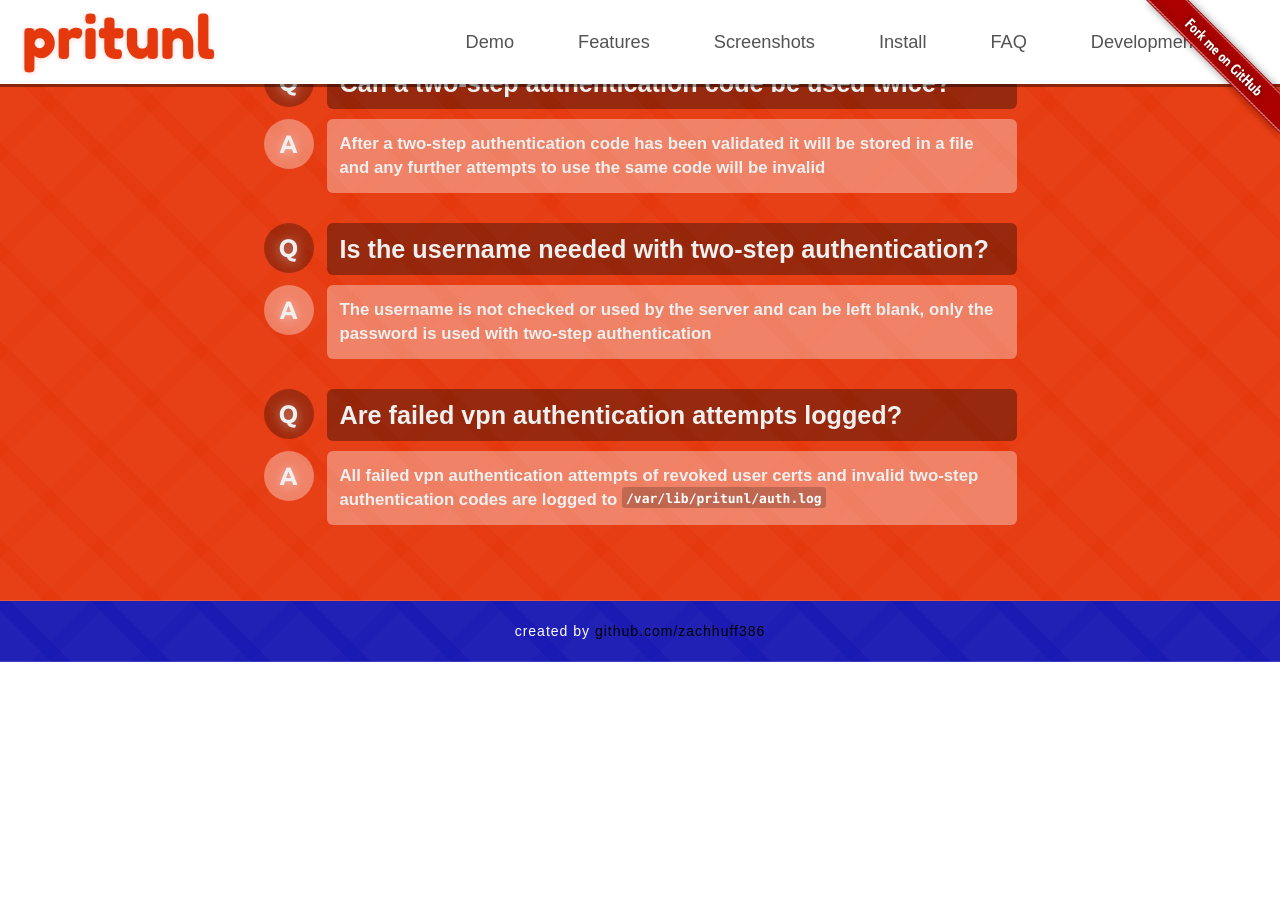
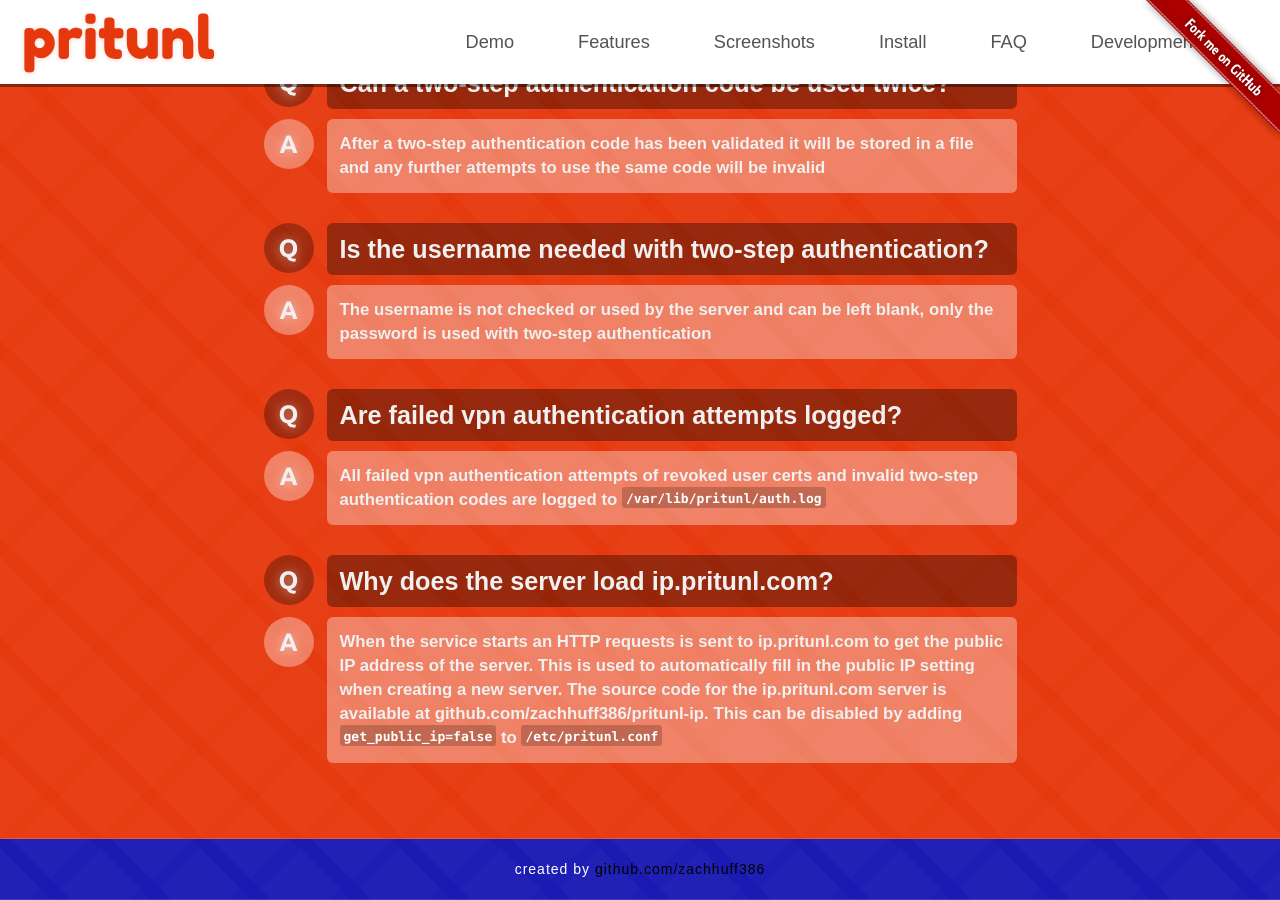
Before and after one commit to pritunl/pritunl.github.io, a Jekyll site: the page built from index.html, in a window 1280 px wide and 900 px high, scrolled down 8347 px. Built offline with Jekyll 4.4.1, drawn with Linux system fonts in a browser that asks for light colours; nearby versions of some CDN libraries; Markdown is read by kramdown in place of the engine named in the settings; before the commit the page ends 9009 px from its top, so only the background shows below that.

Commit message:
Add faq question

```diff
--- a/index.html
+++ b/index.html
@@ -1173,6 +1173,23 @@
             </div>
           </div>
         </div>
+          <div class="faq-point question clearfix">
+            <div class="faq-point-label header">
+              <span>Q</span>
+            </div>
+            <div class="faq-point-description">
+              <span>Why does the server load ip.pritunl.com?</span>
+            </div>
+          </div>
+          <div class="faq-point answer clearfix">
+            <div class="faq-point-label header">
+              <span>A</span>
+            </div>
+            <div class="faq-point-description">
+              When the service starts an HTTP requests is sent to ip.pritunl.com to get the public IP address of the server. This is used to automatically fill in the public IP setting when creating a new server. The source code for the ip.pritunl.com server is available at github.com/zachhuff386/pritunl-ip. This can be disabled by adding <pre>get_public_ip=false</pre> to <pre>/etc/pritunl.conf</pre>
+            </div>
+          </div>
+        </div>
       </div>
     </div>
     <div class="row">
```
